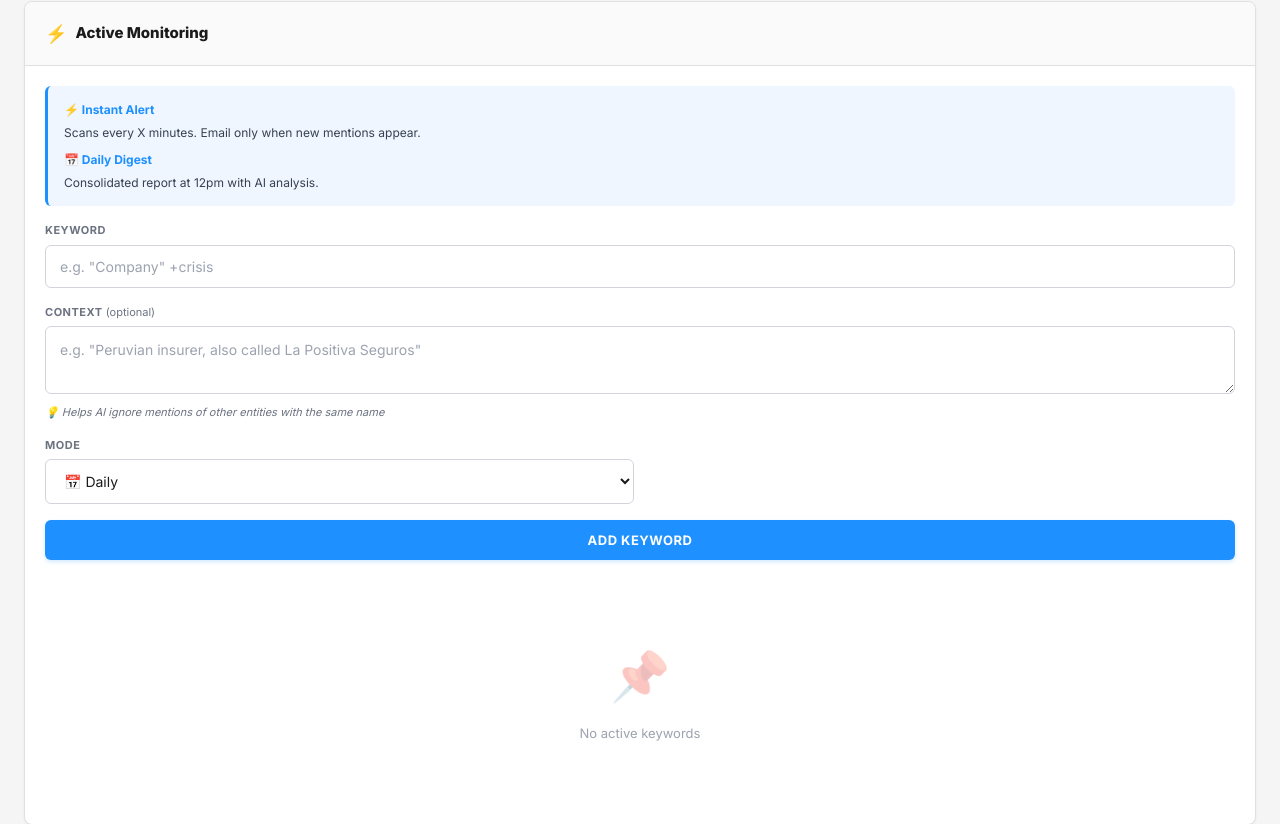
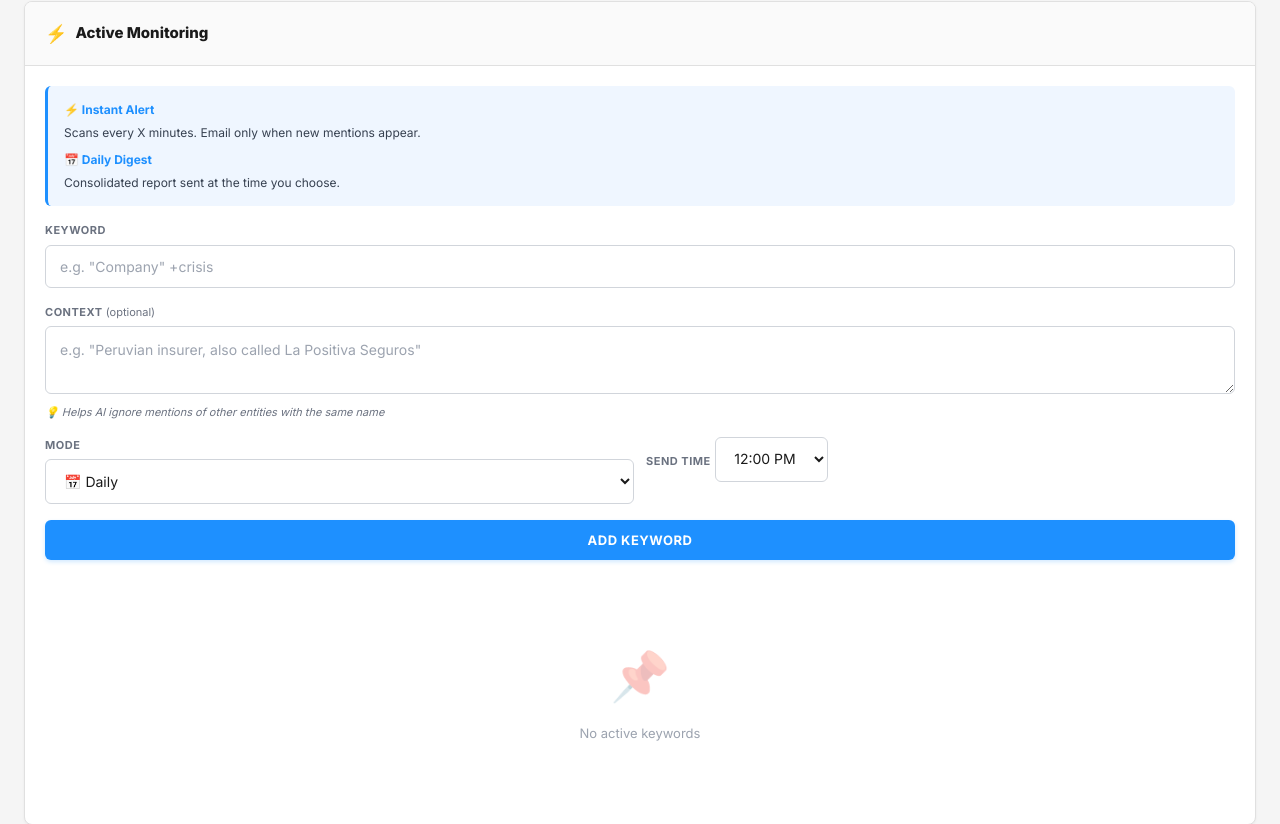
Before and after one commit to ssaldana-metrica/metrica-monitor, a FastAPI app: page / in a window 1280 px wide. Shown: the part 633-1457 px from the top of the page. Run offline with FastAPI, Linux system fonts and the light colour scheme; data that the repository does not hold is empty.

Commit message:
Update index.html

```diff
--- a/templates/index.html
+++ b/templates/index.html
@@ -133,7 +133,7 @@ body{font-family:'Inter',sans-serif;background:#f5f5f5;color:#1a1a1a;line-height
 <div class="panel">
 <div class="panel-hdr"><div class="panel-title"><span class="panel-icon">⚡</span>Active Monitoring</div></div>
 <div class="panel-body">
-<div class="info-box"><strong>⚡ Instant Alert</strong> Scans every X minutes. Email only when new mentions appear.<strong style="margin-top:8px">📅 Daily Digest</strong> Consolidated report at 12pm with AI analysis.</div>
+<div class="info-box"><strong>⚡ Instant Alert</strong> Scans every X minutes. Email only when new mentions appear.<strong style="margin-top:8px">📅 Daily Digest</strong> Consolidated report sent at the time you choose.</div>
 <form method="POST" action="/keywords/agregar" style="margin-bottom:20px">
 <div class="form-grid">
 <div class="form-group"><label class="form-label">Keyword</label><input type="text" name="keyword" class="form-input" placeholder='e.g. "Company" +crisis' required></div>
@@ -149,11 +149,29 @@ body{font-family:'Inter',sans-serif;background:#f5f5f5;color:#1a1a1a;line-height
 <option value="diario" selected>📅 Daily</option>
 </select>
 </div>
-<div class="form-group" id="freq-wrap"><label class="form-label">Frequency</label>
+<!-- Frecuencia: solo visible en modo Instant -->
+<div class="form-group" id="freq-wrap" style="display:none"><label class="form-label">Frequency</label>
 <select name="frecuencia_horas" class="form-select">
 <option value="5">5 min</option>
 <option value="10">10 min</option>
 <option value="15" selected>15 min</option>
+</select>
+</div>
+<!-- Hora de envío: solo visible en modo Daily -->
+<div class="form-group" id="hora-wrap"><label class="form-label">Send time</label>
+<select name="hora_envio" class="form-select">
+<option value="7">7:00 AM</option>
+<option value="8">8:00 AM</option>
+<option value="9">9:00 AM</option>
+<option value="10">10:00 AM</option>
+<option value="11">11:00 AM</option>
+<option value="12" selected>12:00 PM</option>
+<option value="13">1:00 PM</option>
+<option value="14">2:00 PM</option>
+<option value="15">3:00 PM</option>
+<option value="16">4:00 PM</option>
+<option value="17">5:00 PM</option>
+<option value="18">6:00 PM</option>
 </select>
 </div>
 </div>
@@ -169,7 +187,18 @@ body{font-family:'Inter',sans-serif;background:#f5f5f5;color:#1a1a1a;line-height
 {% if kw.modo == 'alerta' %}<span class="badge badge-alert">ALERT</span>{% else %}<span class="badge badge-daily">DAILY</span>{% endif %}
 {{ kw.keyword }}
 </div>
-<div class="list-meta">{% if kw.modo == 'alerta' %}Every {{ kw.frecuencia_horas }} min{% else %}Daily 12pm{% endif %} · Since {{ kw.creada_en[:10] }}</div>
+<div class="list-meta">
+{% if kw.modo == 'alerta' %}
+  Every {{ kw.frecuencia_horas }} min
+{% else %}
+  Daily {{ '%d:%02d %s' | format(
+    (kw.hora_envio or 12) if (kw.hora_envio or 12) <= 12 else (kw.hora_envio or 12) - 12,
+    0,
+    'AM' if (kw.hora_envio or 12) < 12 else 'PM'
+  ) }}
+{% endif %}
+ · Since {{ kw.creada_en[:10] }}
+</div>
 {% if kw.contexto %}<div class="list-context">📌 {{ kw.contexto[:80] }}{% if kw.contexto|length > 80 %}…{% endif %}</div>{% endif %}
 </div>
 <form method="POST" action="/keywords/eliminar">
@@ -261,8 +290,12 @@ body{font-family:'Inter',sans-serif;background:#f5f5f5;color:#1a1a1a;line-height
 </div>
 </div>
 <script>
-function toggleFreq(modo){document.getElementById('freq-wrap').style.display=modo==='alerta'?'block':'none'}
+function toggleFreq(modo) {
+  document.getElementById('freq-wrap').style.display = modo === 'alerta' ? 'block' : 'none';
+  document.getElementById('hora-wrap').style.display  = modo === 'diario'  ? 'block' : 'none';
+}
 toggleFreq(document.getElementById('modo-sel').value);
+
 function showLoading(){const loading=document.getElementById('loading');const bar=document.getElementById('progress-bar');const pct=document.getElementById('progress-pct');const step=document.getElementById('loading-step');loading.style.display='flex';let i=0;const steps=[{p:0,s:0,t:'Initializing...',d:200},{p:20,s:1,t:'Searching Google News...',d:800},{p:40,s:2,t:'Searching Google Web...',d:800},{p:60,s:3,t:'Searching YouTube...',d:800},{p:80,s:4,t:'Analyzing sentiment with AI...',d:1000},{p:95,s:5,t:'Generating report...',d:800},{p:100,s:5,t:'Complete!',d:500}];function run(){if(i<steps.length){const st=steps[i];bar.style.width=st.p+'%';pct.textContent=st.p+'%';step.textContent=st.t;if(st.s>0){const el=document.getElementById('step-'+st.s);el.classList.add('done');el.querySelector('.step-bullet').textContent='✓'}i++;setTimeout(run,st.d)}}run()}
 document.getElementById('search-form').addEventListener('submit',function(e){e.preventDefault();showLoading();setTimeout(()=>this.submit(),4500)});
 </script>
```
